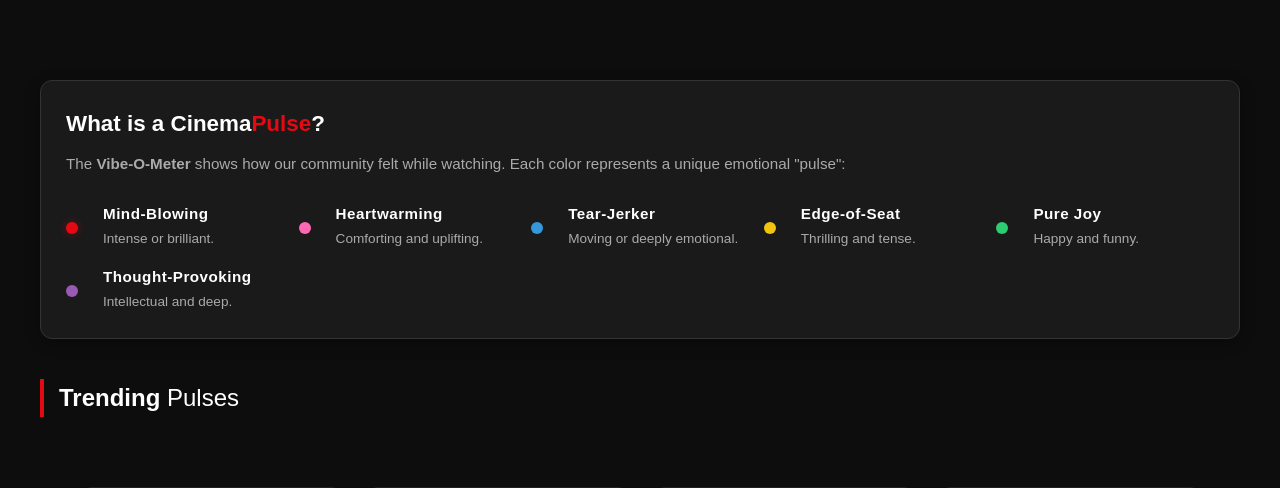
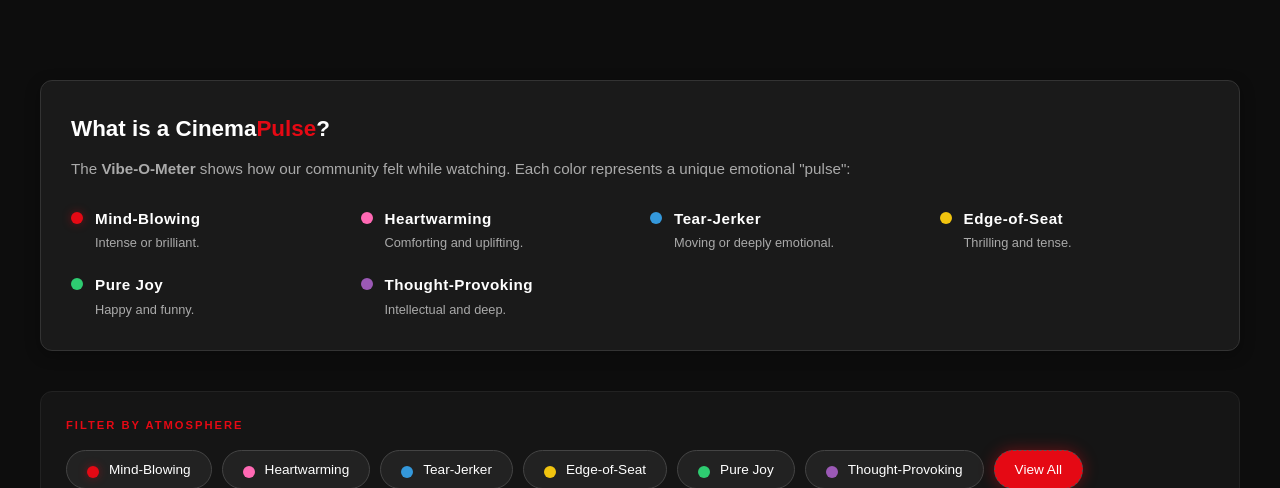
Before and after one commit to haripriyav-git/Cinemapulse, a Flask app: page /dashboard in a window 1280 px wide. Shown: the part 472-960 px from the top of the page. Run offline with Flask 3, Linux system fonts and the light colour scheme; the visitor is signed in with stand-in values (Sample User, id 1).

Commit message:
json commit

```diff
--- a/app.py
+++ b/app.py
@@ -154,7 +154,7 @@ def dashboard():
         total = len(vibe_list)
         if total > 0:
             counts = Counter(vibe_list)
-            movie_stats[movie['title']] = {vibe: round((count / total) * 100) for vibe, count in counts.items()}
+            movie_stats[movie['title']] = {vibe: (count / total) * 100 for vibe, count in counts.items()}
         else:
             movie_stats[movie['title']] = {}
 
--- a/static/styles/movies.css
+++ b/static/styles/movies.css
@@ -102,39 +102,62 @@ body {
     margin-top: 2px;
 }
 
-/* --- 4. Auth & Forms --- */
-.auth-card {
-    background: var(--card-bg);
-    padding: 3rem;
+/* --- 4. UNIQUE: Mood Discovery Filter --- */
+.mood-discovery {
+    margin: 0 auto 40px;
+    padding: 25px;
+    max-width: 1200px;
+    background: rgba(255, 255, 255, 0.02);
     border-radius: 12px;
-    border: 1px solid #333;
-    width: 380px;
-    margin: 100px auto;
-    text-align: center;
+    border: 1px solid #222;
 }
 
-input, textarea, select {
-    width: 100%;
-    padding: 14px;
-    margin: 12px 0;
+.vibe-label {
+    font-size: 0.7rem;
+    text-transform: uppercase;
+    letter-spacing: 2px;
+    color: var(--primary-red);
+    font-weight: bold;
+    display: block;
+    margin-bottom: 15px;
+}
+
+.mood-options {
+    display: flex;
+    gap: 12px;
+    flex-wrap: wrap;
+}
+
+.mood-btn {
     background: #222;
     border: 1px solid #444;
-    color: white;
-    border-radius: 4px;
-    box-sizing: border-box;
+    color: #fff;
+    padding: 10px 22px;
+    border-radius: 30px;
+    cursor: pointer;
+    display: flex;
+    align-items: center;
+    gap: 10px;
+    font-size: 0.85rem;
+    transition: all 0.3s cubic-bezier(0.4, 0, 0.2, 1);
 }
 
-input:focus { border-color: var(--primary-red); outline: none; }
+.mood-btn:hover {
+    border-color: var(--primary-red);
+    background: #2a2a2a;
+    transform: translateY(-2px);
+}
 
-.btn-primary, .submit-btn {
+.mood-btn.active {
     background: var(--primary-red);
-    color: white;
-    padding: 12px 30px;
-    border: none;
-    border-radius: 4px;
-    font-weight: 600;
-    cursor: pointer;
-    transition: 0.3s;
+    border-color: var(--primary-red);
+    box-shadow: 0 0 15px rgba(229, 9, 20, 0.4);
+}
+
+.mood-btn.reset {
+    color: #fff;
+    border: 1px dashed #555;
+    background: transparent;
 }
 
 /* --- 5. Movie Grid & Card Styles --- */
@@ -150,7 +173,7 @@ input:focus { border-color: var(--primary-red); outline: none; }
 .movie-card {
     background: transparent;
     width: 100%;
-    transition: transform 0.3s ease;
+    transition: transform 0.4s cubic-bezier(0.175, 0.885, 0.32, 1.275);
 }
 
 .movie-card:hover { transform: translateY(-10px); }
@@ -211,7 +234,7 @@ input:focus { border-color: var(--primary-red); outline: none; }
 /* --- 6. Vibe-O-Meter Components --- */
 .vibe-meter-section { margin-top: 12px; }
 
-.vibe-label {
+.vibe-label-small {
     font-size: 0.65rem;
     color: var(--text-muted);
     text-transform: uppercase;
@@ -243,13 +266,13 @@ input:focus { border-color: var(--primary-red); outline: none; }
     flex-shrink: 0;
 }
 
-/* Collective Vibe Styles */
+/* Collective Vibe Styles (Shared by Legend, Meter, and Filter) */
 .mind-blowing, .vibe-Mind-Blowing { background-color: var(--primary-red); box-shadow: 0 0 10px rgba(229, 9, 20, 0.4); }
 .heartwarming, .vibe-Heartwarming { background-color: #ff69b4; }
 .tear-jerker, .vibe-Tear-Jerker { background-color: #3498db; }
 .edge-seat, .vibe-Edge-of-Seat { background-color: #f1c40f; }
 .pure-joy, .vibe-Pure-Joy { background-color: #2ecc71; }
-.thought-provoking, .vibe-Thought-Provoking { background-color: #9b59b6; }
+.thought-provoking, .vibe-thought-provoking { background-color: #9b59b6; }
 
 /* --- 8. Modals --- */
 .modal {
--- a/templates/dashboard.html
+++ b/templates/dashboard.html
@@ -1,4 +1,5 @@
 <!DOCTYPE html>
+<!-- stylelint-disable -->
 <html lang="en">
 <head>
     <meta charset="UTF-8">
@@ -8,62 +9,61 @@
     <style>
         :root { --accent-red: #e50914; --card-bg: #1a1a1a; --text-gray: #aaa; }
         body { background-color: #0d0d0d; color: white; font-family: 'Poppins', sans-serif; margin: 0; overflow-x: hidden; }
-        .hero-banner { height: 50vh; display: flex; flex-direction: column; align-items: center; justify-content: center; text-align: center; background: linear-gradient(to bottom, rgba(0,0,0,0.6), #0d0d0d), url('https://images.unsplash.com/photo-1478720568477-152d9b164e26?q=80&w=2070'); background-size: cover; background-position: center; }
+
+        .hero-banner {
+            height: 50vh; display: flex; flex-direction: column; align-items: center; justify-content: center;
+            text-align: center; background: linear-gradient(to bottom, rgba(0,0,0,0.6), #0d0d0d),
+            url('https://images.unsplash.com/photo-1478720568477-152d9b164e26?q=80&w=2070');
+            background-size: cover; background-position: center;
+        }
         .hero-banner h1 span { color: var(--accent-red); }
         .main-content { max-width: 1200px; margin: 0 auto; padding: 40px 20px; }
         .section-header { border-left: 4px solid var(--accent-red); padding-left: 15px; margin-bottom: 30px; }
 
         /* Vibe Legend Styling */
         .vibe-legend-card {
-            background: var(--card-bg);
-            padding: 25px;
-            border-radius: 12px;
-            border: 1px solid #333;
-            margin-bottom: 40px;
+            background: var(--card-bg); padding: 30px; border-radius: 12px; border: 1px solid #333;
+            margin-bottom: 40px; box-shadow: 0 4px 15px rgba(0,0,0,0.3);
         }
-        .vibe-legend-card h3 { margin-top: 0; }
-        .vibe-legend-card h3 span { color: var(--accent-red); }
-        .legend-grid {
-            display: grid;
-            grid-template-columns: repeat(auto-fit, minmax(200px, 1fr));
-            gap: 15px;
-            margin-top: 20px;
+        .legend-grid { display: grid; grid-template-columns: repeat(auto-fit, minmax(220px, 1fr)); gap: 20px; margin-top: 20px; }
+        .legend-item { display: flex; align-items: flex-start; gap: 12px; }
+        .legend-content { display: flex; flex-direction: column; }
+        .legend-content strong { font-size: 0.95rem; color: #fff; }
+        .vibe-desc { font-size: 0.8rem; color: var(--text-gray); }
+
+        /* UNIQUE: Mood Discovery Bar */
+        .mood-discovery { margin-bottom: 40px; padding: 25px; background: rgba(255,255,255,0.03); border-radius: 12px; border: 1px solid #222; }
+        .vibe-label { font-size: 0.7rem; text-transform: uppercase; letter-spacing: 2px; color: var(--accent-red); font-weight: bold; display: block; margin-bottom: 15px; }
+        .mood-options { display: flex; gap: 10px; flex-wrap: wrap; }
+        .mood-btn {
+            background: #222; border: 1px solid #444; color: #fff; padding: 10px 20px;
+            border-radius: 30px; cursor: pointer; display: flex; align-items: center; gap: 10px;
+            font-size: 0.85rem; transition: 0.3s ease;
         }
-        .legend-item {
-            display: flex;
-            align-items: center;
-            font-size: 0.9rem;
-            color: #ccc;
-        }
-        .dot {
-            height: 12px;
-            width: 12px;
-            border-radius: 50%;
-            display: inline-block;
-            margin-right: 10px;
-        }
-        /* Color Mapping */
-        .mind-blowing { background-color: #e50914; }
-        .heartwarming { background-color: #ff69b4; }
-        .tear-jerker { background-color: #3498db; }
-        .edge-seat { background-color: #f1c40f; }
-        .pure-joy { background-color: #2ecc71; }
-        .thought-provoking { background-color: #9b59b6; }
+        .mood-btn:hover { border-color: var(--accent-red); background: #2a2a2a; transform: translateY(-2px); }
+        .mood-btn.active { background: var(--accent-red); border-color: var(--accent-red); box-shadow: 0 0 15px rgba(229, 9, 20, 0.4); }
+        .mood-btn.reset { color: #fff; border: 1px dashed #555; }
+
+        /* Dots & Vibe Colors */
+        .dot { height: 12px; width: 12px; border-radius: 50%; flex-shrink: 0; }
+        .mind-blowing { background: #e50914; }
+        .heartwarming { background: #ff69b4; }
+        .tear-jerker { background: #3498db; }
+        .edge-seat { background: #f1c40f; }
+        .pure-joy { background: #2ecc71; }
+        .thought-provoking { background: #9b59b6; }
 
         /* Movie Grid */
-        .placeholder-grid { display: grid; grid-template-columns: repeat(auto-fill, minmax(240px, 1fr)); gap: 25px; }
+        .placeholder-grid { display: grid; grid-template-columns: repeat(auto-fill, minmax(240px, 1fr)); gap: 30px; }
         .movie-card { background: var(--card-bg); border-radius: 12px; overflow: hidden; border: 1px solid #222; transition: 0.3s ease; cursor: pointer; }
-        .movie-card:hover { border-color: var(--accent-red); transform: translateY(-5px); }
+        .movie-card:hover { border-color: var(--accent-red); transform: translateY(-10px); }
         .poster-box { position: relative; height: 320px; }
         .bg-poster { width: 100%; height: 100%; object-fit: cover; }
-        .rank-badge { position: absolute; top: 10px; left: 10px; background: var(--accent-red); padding: 5px 12px; border-radius: 5px; font-weight: bold; font-size: 0.9rem; }
+        .rank-badge { position: absolute; top: 10px; left: 10px; background: var(--accent-red); padding: 5px 12px; border-radius: 5px; font-weight: bold; }
 
-        /* Vibe Meter */
         .movie-info { padding: 15px; }
-        .movie-info h3 { margin: 0; font-size: 1.1rem; white-space: nowrap; overflow: hidden; text-overflow: ellipsis; }
-        .details { color: var(--text-gray); font-size: 0.85rem; margin-top: 5px; }
         .vibe-meter-container { background: #333; height: 8px; width: 100%; border-radius: 4px; margin-top: 10px; overflow: hidden; display: flex; }
-        .vibe-segment { height: 100%; transition: width 0.5s ease; width: var(--width, 0%); }
+        .vibe-segment { height: 100%; transition: width 0.5s ease; }
         .vibe-Mind-Blowing { background: #e50914; }
         .vibe-Heartwarming { background: #ff69b4; }
         .vibe-Tear-Jerker { background: #3498db; }
@@ -71,13 +71,15 @@
         .vibe-Pure-Joy { background: #2ecc71; }
         .vibe-Thought-Provoking { background: #9b59b6; }
 
+        /* Feedback Feed */
         .feedback-feed { margin-top: 60px; background: #111; padding: 25px; border-radius: 12px; border: 1px solid #222; }
         .feed-item { border-bottom: 1px solid #222; padding: 15px 0; }
         .vibe-tag { color: var(--accent-red); font-weight: bold; background: rgba(229, 9, 20, 0.1); padding: 2px 8px; border-radius: 4px; font-size: 0.8rem; }
-        .modal { display: none; position: fixed; z-index: 1000; left: 0; top: 0; width: 100%; height: 100%; background: rgba(0,0,0,0.9); }
+
+        /* Modals */
+        .modal { display: none; position: fixed; z-index: 2000; left: 0; top: 0; width: 100%; height: 100%; background: rgba(0,0,0,0.9); }
         .modal-content { background: var(--card-bg); margin: 8% auto; padding: 30px; width: 90%; max-width: 450px; border-radius: 12px; border: 1px solid #333; }
         .submit-btn { background: var(--accent-red); color: white; border: none; padding: 12px; cursor: pointer; border-radius: 5px; width: 100%; font-weight: bold; margin-top: 10px; }
-        .close-btn { background: #444; color: white; border: none; padding: 10px; cursor: pointer; border-radius: 5px; width: 100%; margin-top: 10px; }
     </style>
 </head>
 <body>
@@ -94,49 +96,30 @@
                 <h3>What is a Cinema<span>Pulse</span>?</h3>
                 <p>The <strong>Vibe-O-Meter</strong> shows how our community felt while watching. Each color represents a unique emotional "pulse":</p>
             </div>
-
             <div class="legend-grid">
                 <div class="legend-item">
                     <span class="dot mind-blowing"></span>
-            <div class="legend-content">
-                <strong>Mind-Blowing</strong>
-                <span class="vibe-desc">Intense or brilliant.</span>
-            </div>
+                    <div class="legend-content"><strong>Mind-Blowing</strong><span class="vibe-desc">Intense or brilliant.</span></div>
                 </div>
                 <div class="legend-item">
                     <span class="dot heartwarming"></span>
-            <div class="legend-content">
-                <strong>Heartwarming</strong>
-                <span class="vibe-desc">Comforting and uplifting.</span>
-            </div>
+                    <div class="legend-content"><strong>Heartwarming</strong><span class="vibe-desc">Comforting and uplifting.</span></div>
                 </div>
                 <div class="legend-item">
                     <span class="dot tear-jerker"></span>
-            <div class="legend-content">
-                <strong>Tear-Jerker</strong>
-                <span class="vibe-desc">Moving or deeply emotional.</span>
-            </div>
+                    <div class="legend-content"><strong>Tear-Jerker</strong><span class="vibe-desc">Moving or deeply emotional.</span></div>
                 </div>
                 <div class="legend-item">
                     <span class="dot edge-seat"></span>
-            <div class="legend-content">
-                <strong>Edge-of-Seat</strong>
-                <span class="vibe-desc">Thrilling and tense.</span>
-            </div>
+                    <div class="legend-content"><strong>Edge-of-Seat</strong><span class="vibe-desc">Thrilling and tense.</span></div>
                 </div>
                 <div class="legend-item">
                     <span class="dot pure-joy"></span>
-            <div class="legend-content">
-                <strong>Pure Joy</strong>
-                <span class="vibe-desc">Happy and funny.</span>
-            </div>
+                    <div class="legend-content"><strong>Pure Joy</strong><span class="vibe-desc">Happy and funny.</span></div>
                 </div>
                 <div class="legend-item">
                     <span class="dot thought-provoking"></span>
-            <div class="legend-content">
-                <strong>Thought-Provoking</strong>
-                <span class="vibe-desc">Intellectual and deep.</span>
-            </div>
+                    <div class="legend-content"><strong>Thought-Provoking</strong><span class="vibe-desc">Intellectual and deep.</span></div>
                 </div>
             </div>
         </div>
@@ -149,13 +132,28 @@
             {% endif %}
         {% endwith %}
 
+        <div class="mood-discovery">
+            <span class="vibe-label">Filter by Atmosphere</span>
+            <div class="mood-options">
+                <button class="mood-btn" onclick="filterVibe('Mind-Blowing', this)"><span class="dot mind-blowing"></span> Mind-Blowing</button>
+                <button class="mood-btn" onclick="filterVibe('Heartwarming', this)"><span class="dot heartwarming"></span> Heartwarming</button>
+                <button class="mood-btn" onclick="filterVibe('Tear-Jerker', this)"><span class="dot tear-jerker"></span> Tear-Jerker</button>
+                <button class="mood-btn" onclick="filterVibe('Edge-of-Seat', this)"><span class="dot edge-seat"></span> Edge-of-Seat</button>
+                <button class="mood-btn" onclick="filterVibe('Pure-Joy', this)"><span class="dot pure-joy"></span> Pure Joy</button>
+                <button class="mood-btn" onclick="filterVibe('Thought-Provoking', this)"><span class="dot thought-provoking"></span> Thought-Provoking</button>
+                <button class="mood-btn reset active" onclick="filterVibe('all', this)">View All</button>
+            </div>
+        </div>
+
         <div class="section-header">
             <h2>Trending <span style="font-weight: 300;">Pulses</span></h2>
         </div>
 
-        <div class="placeholder-grid">
+        <div class="placeholder-grid" id="movieGrid">
             {% for movie in movies %}
-            <div class="movie-card" onclick="openFeedback('{{ movie.title }}')">
+            <div class="movie-card"
+                 data-vibes="{% if movie_stats.get(movie.title) %}{% for v in movie_stats[movie.title].keys() %}{{ v }} {% endfor %}{% endif %}"
+                 onclick="openFeedback('{{ movie.title }}')">
                 <div class="poster-box">
                     <img src="{{ movie.img }}" class="bg-poster" alt="{{ movie.title }}" loading="lazy">
                     <div class="rank-badge">#{{ movie.rank }}</div>
@@ -164,14 +162,12 @@
                 <div class="movie-info">
                     <h3>{{ movie.title }}</h3>
                     <div class="details">{{ movie.year }} • ⭐ {{ movie.rating }}</div>
-                    <div style="font-size: 0.65rem; color: var(--text-gray); margin-top: 12px; text-transform: uppercase;">Community Pulse</div>
-
                     <div class="vibe-meter-container">
                         {% if movie_stats and movie_stats.get(movie.title) %}
                             {% for vibe_name, percent in movie_stats[movie.title].items() %}
                                 <div class="vibe-segment vibe-{{ vibe_name.replace(' ', '-') }}"
-                                     style="--width: {{ percent }}%;"
-                                     title="{{ vibe_name }}: {{ percent }}%">
+                                    style="width: {{ percent|int }}%;"
+                                     title="{{ vibe_name }}: {{ '%.2f'|format(percent) }}%">
                                 </div>
                             {% endfor %}
                         {% else %}
@@ -226,6 +222,21 @@
     </div>
 
     <script>
+        function filterVibe(vibe, btn) {
+            document.querySelectorAll('.mood-btn').forEach(b => b.classList.remove('active'));
+            btn.classList.add('active');
+
+            const cards = document.querySelectorAll('.movie-card');
+            cards.forEach(card => {
+                if (vibe === 'all') {
+                    card.style.display = 'block';
+                } else {
+                    const movieVibes = card.getAttribute('data-vibes');
+                    card.style.display = movieVibes.includes(vibe) ? 'block' : 'none';
+                }
+            });
+        }
+
         function openFeedback(title) {
             document.getElementById('feedbackModal').style.display = 'block';
             document.getElementById('modalMovieTitle').innerText = title;
```
Also changed, not shown: instance/cinema.db. Lines whose indentation alone changed are shown as unchanged.
